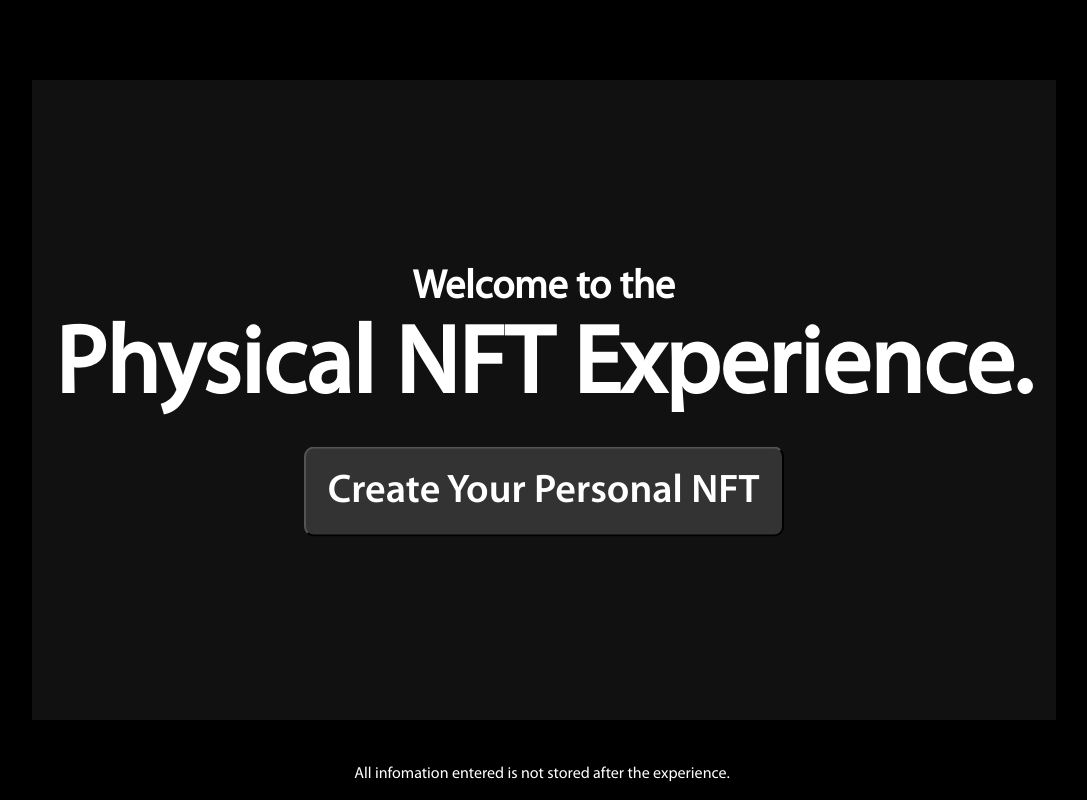
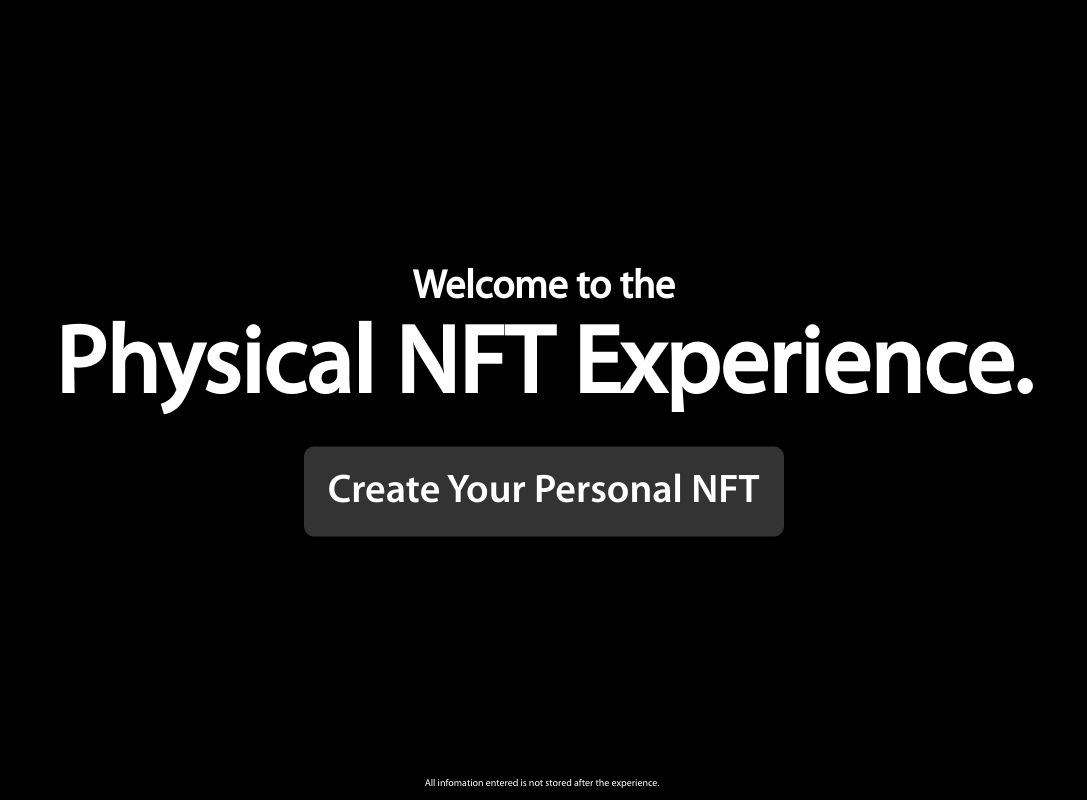
Before and after one commit to TriggerhappyJ/physical-nfts, a Flask app: page / in a window 1280 px wide. Shown: the whole page, without its empty margins (98-1185 px from the left). Run offline with Flask 2, Linux system fonts and the light colour scheme.

Commit message:
Added in other sections, also basic code for loading bar

```diff
--- a/run.py
+++ b/run.py
@@ -1,8 +1,6 @@
 from flask import *
-import sqlite3
 
 app = Flask(__name__)
-
 
 @app.route('/')
 def index():
--- a/static/screen.css
+++ b/static/screen.css
@@ -24,12 +24,10 @@ body {
 .content {
     height: 80%;
     width: 80%;
-    background-color: #111;
     display: inline-block;
     vertical-align: middle;
     color: #FFF;
     position: relative;
-
 }
 
 .center {
@@ -75,6 +75,7 @@ p {
     bottom: 0;
     width: 100%;
     color: #FFF;
+    font-size: 10px;
 }
 
 .bgbutton {
@@ -88,7 +89,7 @@ p {
     border-radius: 10px;
     cursor: pointer;
     transition: background-color 0.2s;
-
+    border: none;
 }
 
 .smlbutton {
--- a/templates/index.html
+++ b/templates/index.html
@@ -41,7 +41,7 @@
         <h4>Favorite Colour</h4>
         <input type="text">
         <br>
-        <button type="button" class="smlbutton" id="progressPage">Mint Your NFT</button>
+        <button type="button" class="smlbutton" id="progressPage" onclick="setTimeout(move(), 5000)">Mint Your NFT</button>
     </form>
     </div>
 </div>
@@ -53,10 +53,25 @@
                 <div id="bar"></div>
             </div>
     </div>
+</div>
 
+<div class="content hidden" id="nft">
+    <div class="center">
+        <h3>Your Personal NFT.</h3>
+        <img src="{{ url_for('static', filename='test.png') }}">
+        <form>
+            <button type="button" class="smlbutton" id="finalPage">Claim Your NFT</button>
+        </form>
 
     </div>
+</div>
 
+<div class="content hidden" id="final">
+    <div class="center">
+        <h3>Printing Your Reciept</h3>
+        <h1>Thank You.</h1>
+    </div>
+</div>
 
 <script>
 
@@ -66,12 +81,14 @@ document.getElementById('namePage').addEventListener('click', () => {
     document.getElementById('index').style.display = 'none';
 
 })
+
 document.getElementById('extraPage').addEventListener('click', () => {
 
     document.getElementById('extra').style.display = 'inline-block';
     document.getElementById('name').style.display = 'none';
 
 })
+
 document.getElementById('progressPage').addEventListener('click', () => {
 
     document.getElementById('progress').style.display = 'inline-block';
@@ -79,6 +96,55 @@ document.getElementById('extra').style.display = 'none';
 
 })
 
+document.getElementById('finalPage').addEventListener('click', () => {
+
+document.getElementById('final').style.display = 'inline-block';
+document.getElementById('nft').style.display = 'none';
+
+})
+
+</script>
+
+<script>
+function sleep(ms) {
+    return new Promise(resolve => setTimeout(resolve, ms));
+}
+
+move();
+var i = 0;
+function move() {
+  if (i == 0) {
+    i = 1;
+    var elem = document.getElementById("bar");
+    var width = 1;
+    var id = setInterval(frame, 100);
+    async function frame() {
+      if (width >= 99) {
+        clearInterval(id);
+        i = 0;
+        document.getElementById('nft').style.display = 'inline-block';
+        document.getElementById('progress').style.display = 'none';
+      } else {
+            if (width == 12) {
+                await sleep(1500);
+                width++;
+                elem.style.width = width + "%";
+            } else if (width == 45) {
+                width = width + 10;
+            } else if (width == 84) {
+                await sleep(1000);
+                width++;
+                elem.style.width = width + "%";
+            } else {
+                width++;
+                elem.style.width = width + "%";
+            }
+      }
+    }
+  }
+}
+
+
 </script>
 
 {% endblock %}
```
Also changed, not shown: other parts of static/screen.css (+24 -5 lines), static/test.png (added). Lines whose indentation alone changed are shown as unchanged.
